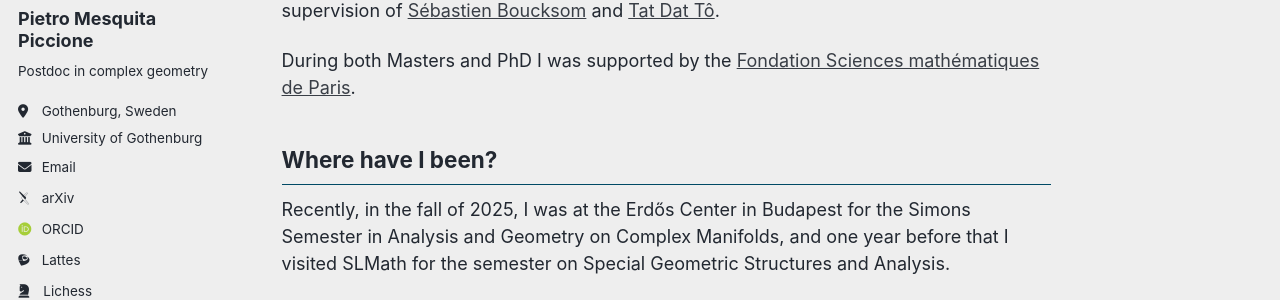
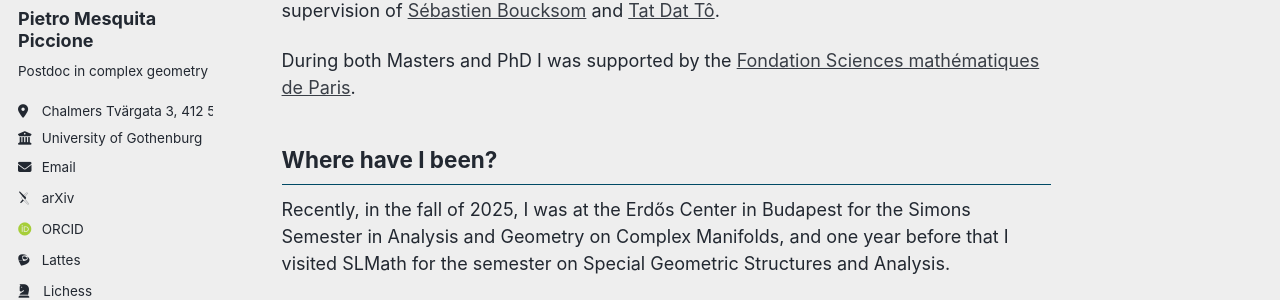
Before and after one commit to pietropic/pietropic.github.io, a Jekyll site: the page built from _pages/about.md, in a window 1280 px wide. Shown: the part 276-576 px from the top of the page. Built offline with Jekyll 4.4.1, drawn with Linux system fonts in a browser that asks for light colours; some web fonts are replaced; a script that is not in the unit is left out.

Commit message:
Update _config.yml

```diff
--- a/_config.yml
+++ b/_config.yml
@@ -27,7 +27,7 @@ author:
   name             : "Pietro Mesquita Piccione"
   pronouns         : # example: "she/her"
   bio              : "Postdoc in complex geometry"
-  location         : "Gothenburg, Sweden"
+  location         : "Chalmers Tvärgata 3, 412 58 Göteborg, Sweden"
   employer         : "University of Gothenburg"
   uri              : # URL
   email            : "pietropic@pm.me"
```
